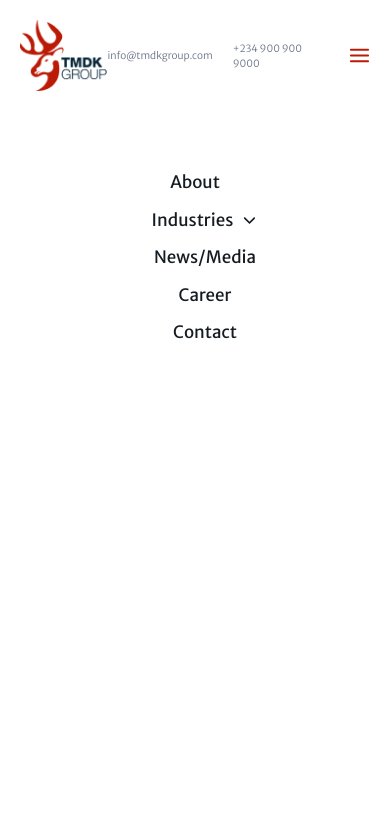
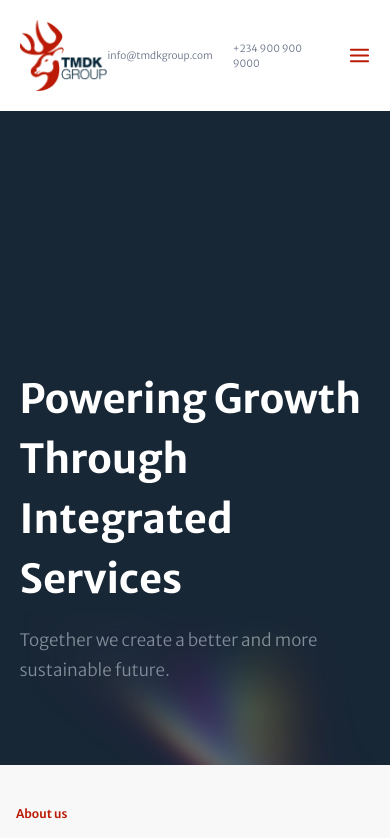
Before and after one commit to Preshstiks/TMDK, a React (Create React App) app: page / in a window 390 px wide. Shown: the top 838 px of the page. Built offline with nearby package versions, Linux system fonts and the light colour scheme.

Commit message:
Homepage media queries almost done

```diff
--- a/src/components/generalComponents/LightNavbar.tsx
+++ b/src/components/generalComponents/LightNavbar.tsx
@@ -23,7 +23,7 @@ const LightNavbar = () => {
   const [navOneHover, setNavOneHover] = useState(false);
   const [navTwoHover, setNavTwoHover] = useState(false);
   const [navThreeHover, setNavThreeHover] = useState(false);
-  const [mobileNav, setMobileNav] = useState(true);
+  const [mobileNav, setMobileNav] = useState(false);
   const handleNavOneMouseEnter = () => {
     setNavOneHover(true);
   };
```
